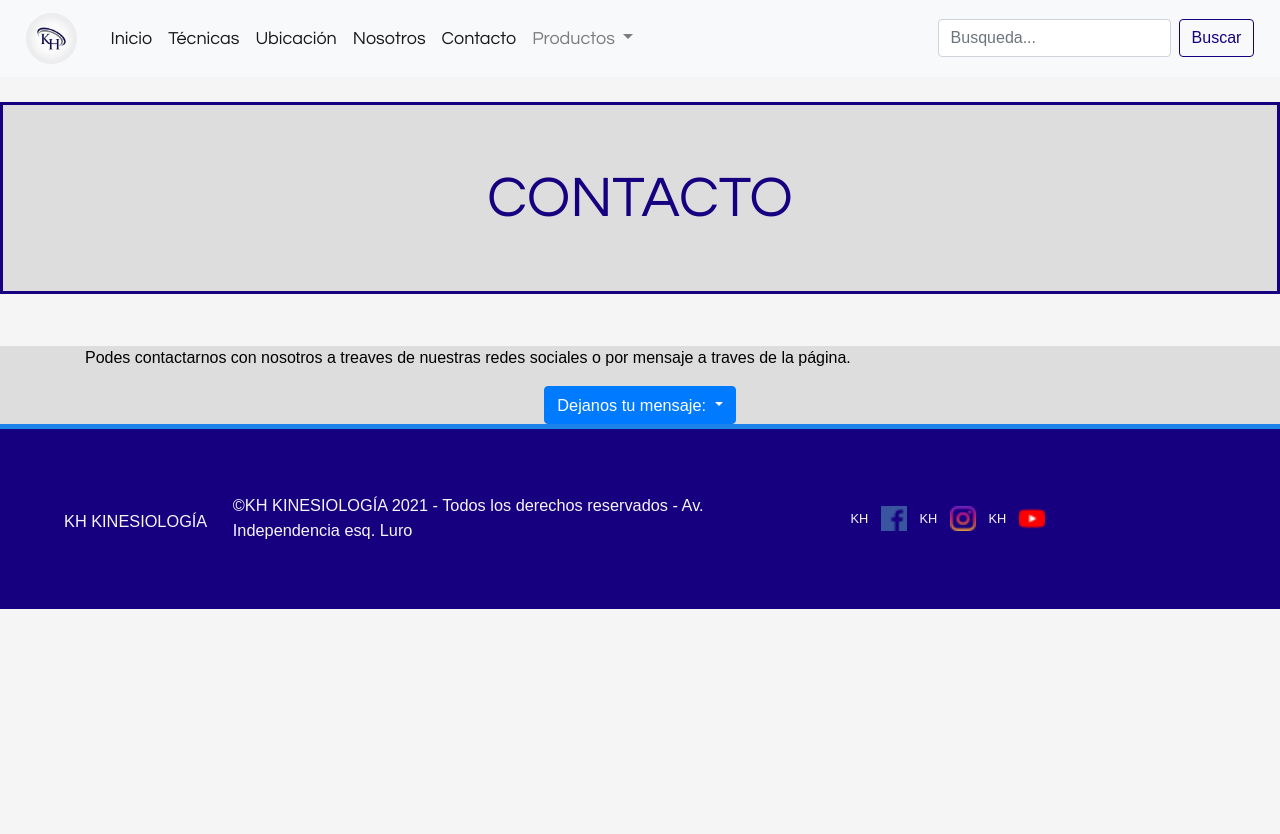
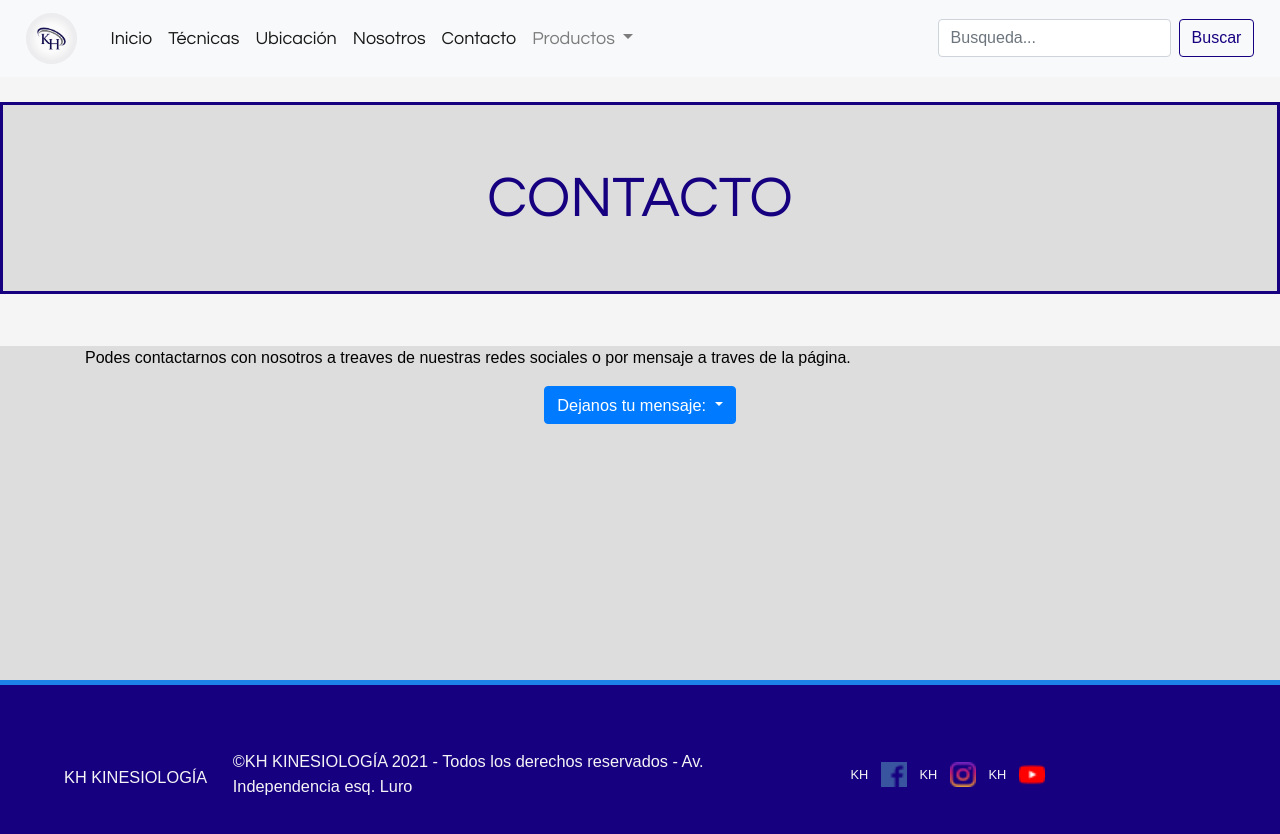
Before and after one commit to JuanPabloLino/Repositorio-KH, a plain HTML site: page Contacto.html in a window 1280 px wide. Before the commit the page ends 800 px from the top, so only its background shows below. Drawn offline with nearby package versions, Linux system fonts and the light colour scheme; files that its build step writes are made by us from their sources.

Commit message:
Update _main.scss

```diff
--- a/SASS/_main.scss
+++ b/SASS/_main.scss
@@ -545,6 +545,7 @@
     margin: auto;
     background-color: $grey;
     opacity: 100%;
+    padding-bottom: $spacing-lg*10;
 
 }
 
```
